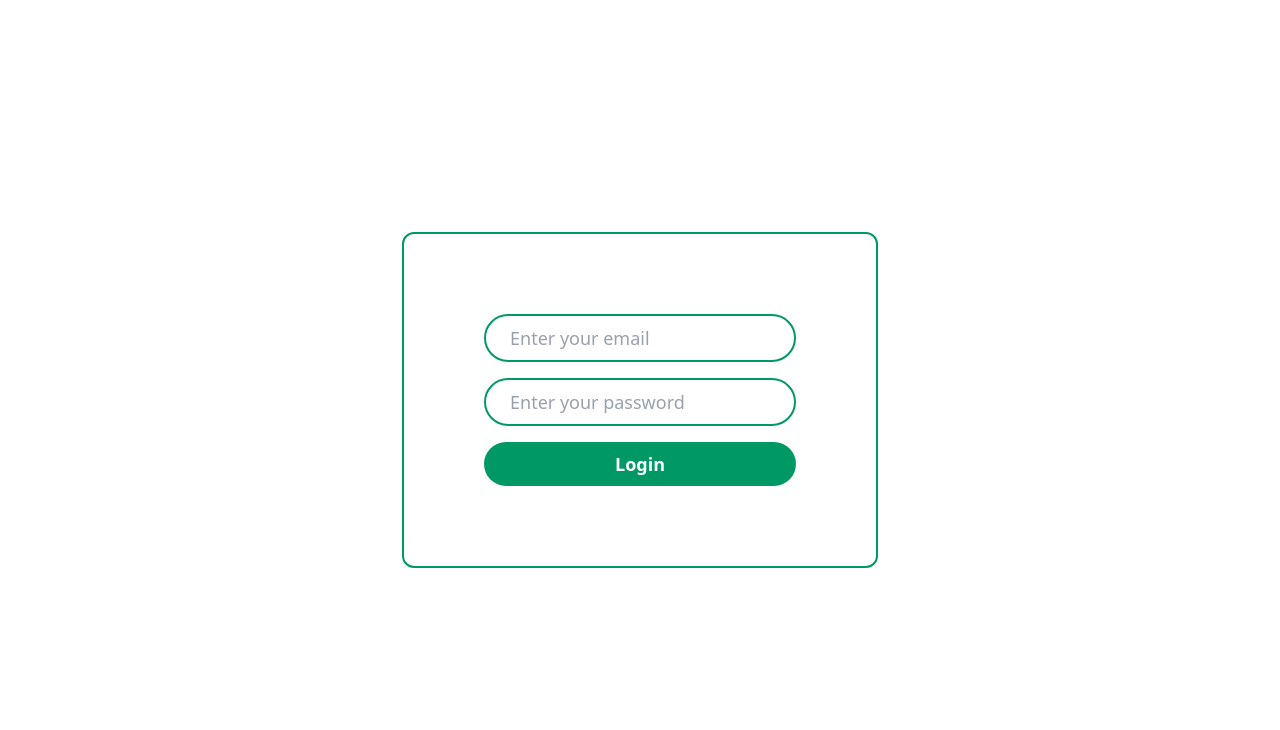
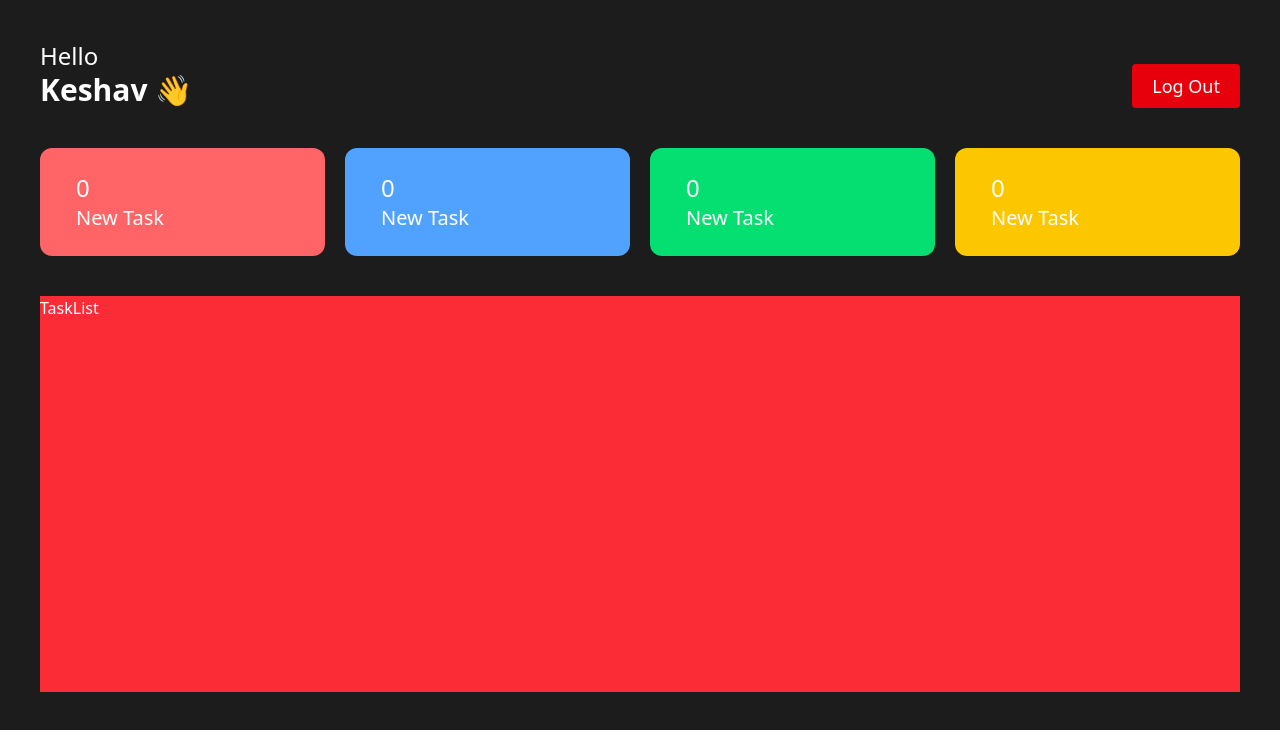
Before and after one commit to keshavbansal5766/Employ-Management-System, a React (Vite) app: page / in a window 1280 px wide. Shown: the top 730 px of the page. Built offline with nearby package versions, Linux system fonts and the light colour scheme.

Commit message:
create task

```diff
--- a/src/App.jsx
+++ b/src/App.jsx
@@ -1,9 +1,14 @@
 import Login from "./components/Auth/Login";
+import AdminDashboard from "./components/Dashboard/AdminDashboard";
+import EmployeeDashboard from "./components/Dashboard/EmployeeDashboard";
+import Header from "./components/other/Header";
 
 function App() {
   return (
     <>
-      <Login />
+      {/* <Login /> */}
+      {/* <AdminDashboard /> */}
+      <EmployeeDashboard />
     </>
   );
 }
--- a/src/components/Auth/Login.jsx
+++ b/src/components/Auth/Login.jsx
@@ -1,20 +1,42 @@
-import React from "react";
-import CustomForm from "../CustomForm";
+import React, { useActionState } from "react";
+import Input from "../Input";
 
 const Login = () => {
-  const formHandleSubmit = async () => {
-    await new Promise((res) => setTimeout(res, 2000));
-    console.log("form submitted");
+  const handleSubmit = async (previousData, formData) => {
+    await new Promise((res) => setTimeout(res, 3000));
+    let name = formData.get("email");
+    let password = formData.get("password");
+    return { name, password };
   };
+
+  const [data, action, pending] = useActionState(handleSubmit, undefined);
+
 
   return (
     <div className="flex h-screen w-screen items-center justify-center">
       <div className="border-2 rounded-xl border-emerald-600 p-20">
         <form
-          action={formHandleSubmit}
+          action={action}
           className="flex flex-col items-center justify-center gap-4"
         >
-          <CustomForm />
+          <Input
+            isRequired={true}
+            type="email"
+            placeholder="Enter your email"
+            name="email"
+          />
+          <Input
+            isRequired={true}
+            type="password"
+            placeholder="Enter your password"
+            name="password"
+          />
+          <button
+            disabled={pending}
+            className="text-white  border-none outline-none hover:bg-emerald-700 font-semibold bg-emerald-600 text-lg py-2 px-8 w-full rounded-full placeholder:text-white"
+          >
+            {pending ? "Submitting" : "Login"}
+          </button>
         </form>
       </div>
     </div>
--- a/src/components/CustomForm.jsx
+++ /dev/null
@@ -1,27 +0,0 @@
-import React from "react";
-import Input from "./Input";
-import { useFormStatus } from "react-dom";
-
-function CustomForm() {
-  const { pending } = useFormStatus();
-  console.log(pending);
-
-  return (
-    <>
-      <Input isRequired={true} type="email" placeholder="Enter your email" />
-      <Input
-        isRequired={true}
-        type="password"
-        placeholder="Enter your password"
-      />
-      <button
-        disabled={pending}
-        className="text-white  border-none outline-none hover:bg-emerald-700 font-semibold bg-emerald-600 text-lg py-2 px-8 w-full rounded-full placeholder:text-white"
-      >
-        {pending ? "Submitting..." : "Login"}
-      </button>
-    </>
-  );
-}
-
-export default CustomForm;
--- a/src/components/Dashboard/AdminDashboard.jsx
+++ b/src/components/Dashboard/AdminDashboard.jsx
@@ -0,0 +1,9 @@
+import React from 'react'
+
+function AdminDashboard() {
+  return (
+    <div>AdminDashboard</div>
+  )
+}
+
+export default AdminDashboard
--- a/src/components/Dashboard/EmployeeDashboard.jsx
+++ b/src/components/Dashboard/EmployeeDashboard.jsx
@@ -0,0 +1,16 @@
+import React from "react";
+import Header from "../other/Header";
+import TaskOverview from "../other/TaskOverview";
+import TaskList from "../TaskList/TaskList";
+
+function EmployeeDashboard() {
+  return (
+    <div className="p-10 text-white bg-[#1C1C1C] h-screen">
+      <Header />
+      <TaskOverview />
+      <TaskList />
+    </div>
+  );
+}
+
+export default EmployeeDashboard;
--- a/src/components/Input.jsx
+++ b/src/components/Input.jsx
@@ -1,12 +1,13 @@
 import React from "react";
 
-function Input({ isRequired, type = "", placeholder = "" }) {
+function Input({ isRequired, type = "", placeholder = "", name = "" }) {
   return (
     <input
       required={isRequired}
       className="border-2 font-medium outline-none bg-transparent border-emerald-600 text-lg py-2 px-6 rounded-full placeholder:text-gray-400"
       type={type}
       placeholder={placeholder}
+      name={name}
     />
   );
 }
--- /dev/null
+++ b/src/components/TaskList/TaskList.jsx
@@ -0,0 +1,9 @@
+import React from 'react'
+
+function TaskList() {
+  return (
+    <div className='mt-10 h-[55%] w-full bg-red-500'>TaskList</div>
+  )
+}
+
+export default TaskList
--- /dev/null
+++ b/src/components/other/Header.jsx
@@ -0,0 +1,16 @@
+import React from "react";
+
+function Header() {
+  return (
+    <div className="flex items-end justify-between">
+      <h1 className="text-2xl">
+        Hello <br /> <span className="text-3xl font-semibold">Keshav 👋</span>
+      </h1>
+      <button className="bg-red-600 text-lg font-medium px-5 py-2 rounded-sm">
+        Log Out
+      </button>
+    </div>
+  );
+}
+
+export default Header;
--- /dev/null
+++ b/src/components/other/TaskOverview.jsx
@@ -0,0 +1,26 @@
+import React from "react";
+
+function TaskOverview() {
+  return (
+    <div className="flex mt-10 justify-between gap-5 screen ">
+      <div className="rounded-xl py-6 px-9 w-[45%] bg-red-400">
+        <h2 className="text-2xl">0</h2>
+        <h3 className="text-xl font-medium ">New Task</h3>
+      </div>
+      <div className="rounded-xl py-6 px-9 w-[45%] bg-blue-400">
+        <h2 className="text-2xl">0</h2>
+        <h3 className="text-xl font-medium ">New Task</h3>
+      </div>
+      <div className="rounded-xl py-6 px-9 w-[45%] bg-green-400">
+        <h2 className="text-2xl">0</h2>
+        <h3 className="text-xl font-medium ">New Task</h3>
+      </div>
+      <div className="rounded-xl py-6 px-9 w-[45%] bg-yellow-400">
+        <h2 className="text-2xl">0</h2>
+        <h3 className="text-xl font-medium ">New Task</h3>
+      </div>
+    </div>
+  );
+}
+
+export default TaskOverview;
```
